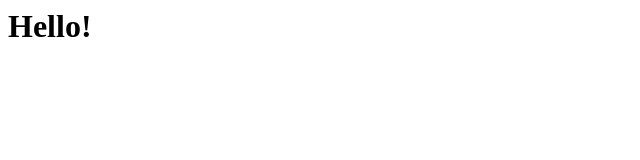
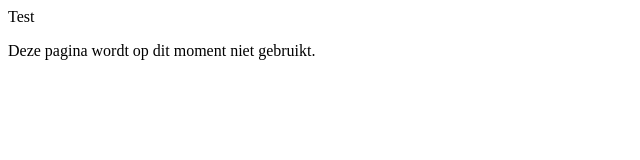
Before and after one commit to lucasenlucas/hth, a plain HTML site: page index.html in a window 1280 px wide. Shown: the whole page, without its empty margins (0-640 px from the left). Drawn offline with Linux system fonts and the light colour scheme.

Commit message:
Update index.html

```diff
--- a/index.html
+++ b/index.html
@@ -1 +1,12 @@
-<h1>Hello!</h1>
+<!DOCTYPE html>
+<html lang="nl">
+<head>
+    <meta charset="UTF-8">
+    <meta name="viewport" content="width=device-width, initial-scale=1.0">
+    <title>Test - How to Hack</title>
+</head>
+<body>
+    <h1L>Test</h1L>
+    <p>Deze pagina wordt op dit moment niet gebruikt. </p>
+</body>
+</html>
```
